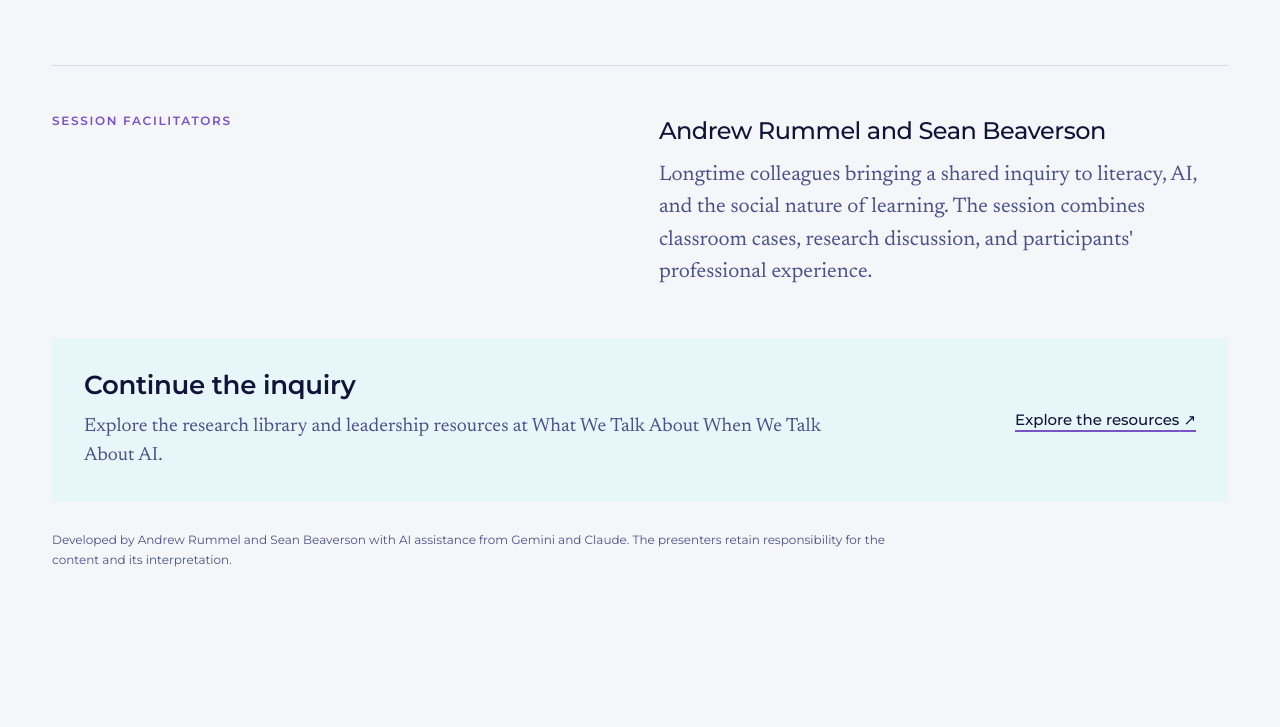
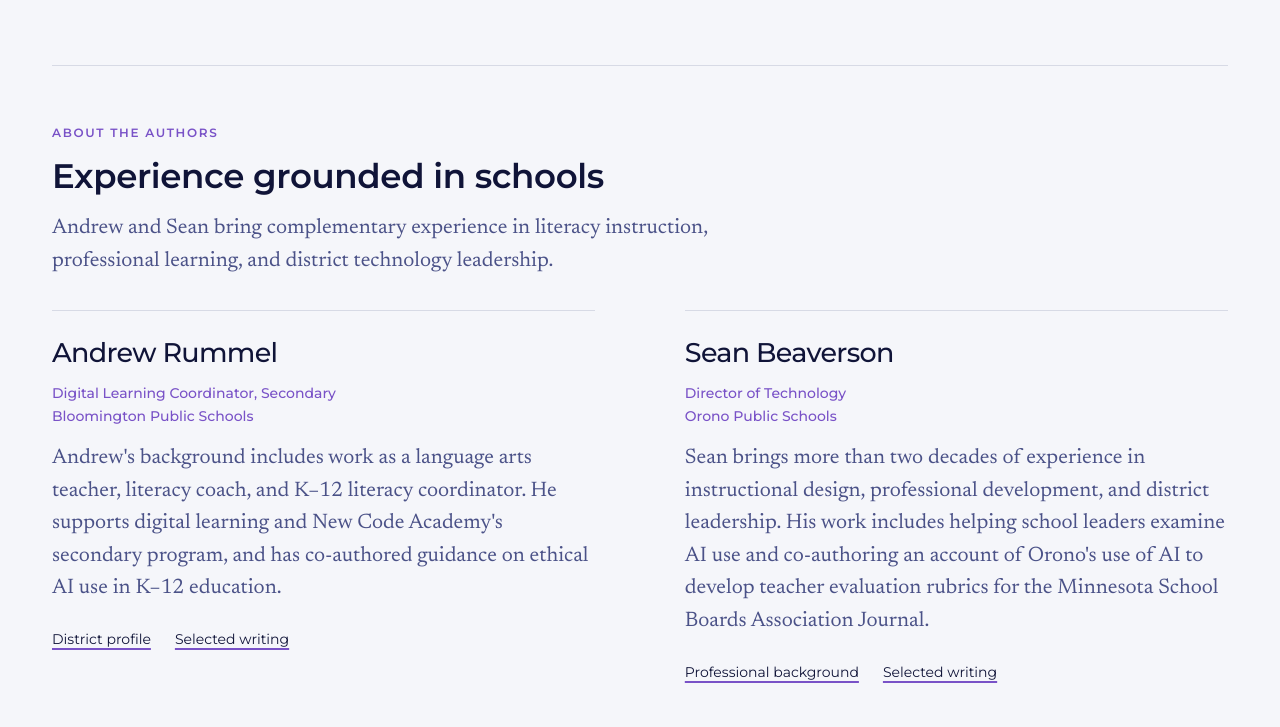
Before and after one commit to inquiredu/lirn-literacy-ai, a website with bundled scripts: page index.html in a window 1280 px wide. Shown: the part 1753-2480 px from the top of the page. Before the commit the page ends 2360 px from the top, so only its background shows below. Built offline with nearby package versions, Linux system fonts and the light colour scheme.

Commit message:
Add sourced professional biographies for session authors

```diff
--- a/deck.js
+++ b/deck.js
@@ -57,10 +57,30 @@ export default {
       close: "The aim is a considered next step, grounded in what students need to learn."
     },
     us: {
-      heading: "Session facilitators",
-      body: [
-        "{by}",
-        "Longtime colleagues bringing a shared inquiry to literacy, AI, and the social nature of learning. The session combines classroom cases, research discussion, and participants' professional experience."
+      label: "About the authors",
+      heading: "Experience grounded in schools",
+      intro: "Andrew and Sean bring complementary experience in literacy instruction, professional learning, and district technology leadership.",
+      people: [
+        {
+          name: "Andrew Rummel",
+          role: "Digital Learning Coordinator, Secondary",
+          organization: "Bloomington Public Schools",
+          bio: "Andrew's background includes work as a language arts teacher, literacy coach, and K–12 literacy coordinator. He supports digital learning and New Code Academy's secondary program, and has co-authored guidance on ethical AI use in K–12 education.",
+          links: [
+            { label: "District profile", url: "https://www.newcodeacademy.org/about/staff?combine=&field_school_level_target_id=All&page=1" },
+            { label: "Selected writing", url: "https://www.eschoolnews.com/digital-learning/2024/04/02/crafting-ethical-ai-landscapes-in-k-12-education/" }
+          ]
+        },
+        {
+          name: "Sean Beaverson",
+          role: "Director of Technology",
+          organization: "Orono Public Schools",
+          bio: "Sean brings more than two decades of experience in instructional design, professional development, and district leadership. His work includes helping school leaders examine AI use and co-authoring an account of Orono's use of AI to develop teacher evaluation rubrics for the Minnesota School Boards Association Journal.",
+          links: [
+            { label: "Professional background", url: "https://www.mnasa.org/edtalks" },
+            { label: "Selected writing", url: "https://search.mnmsba.org/api/download/file-1756959159342-download-AI-Harnessing-Trust-Technology-September-October-2025.pdf" }
+          ]
+        }
       ]
     },
     resources: {
--- a/index.css
+++ b/index.css
@@ -39,8 +39,15 @@ h2 { font: 500 34px/1.2 var(--font-sans); letter-spacing: -.03em; }
 .asks li:first-child, .takeaways li:first-child { padding-top: 0; border-top: 0; }
 .asks li::before, .takeaways li::before { content: counter(item, decimal-leading-zero); font: 400 13px/1.8 var(--font-mono); color: var(--fg-accent); }
 .close { margin: var(--space-4) 0 0; padding-top: var(--space-4); border-top: 1px solid var(--border-hairline); font: 400 19px/1.5 var(--font-serif); color: var(--fg-2); }
-.facilitators { display: grid; grid-template-columns: minmax(0, 1fr) minmax(0, 1.1fr); gap: clamp(2rem, 7vw, 7rem); padding: 48px 0; border-top: 1px solid var(--border-hairline); }
-.facilitator-names { margin: 0 0 var(--space-3); font: 500 24px/1.4 var(--font-sans); letter-spacing: -.02em; }
+.facilitators { padding: 60px 0; border-top: 1px solid var(--border-hairline); }
+.author-intro { display: grid; gap: var(--space-4); max-width: 46rem; margin-bottom: var(--space-6); }
+.authors { display: grid; grid-template-columns: 1fr 1fr; gap: clamp(2rem, 7vw, 7rem); }
+.author { border-top: 1px solid var(--border-hairline); padding-top: var(--space-5); }
+.author h3 { font: 500 27px/1.3 var(--font-sans); letter-spacing: -.025em; }
+.author-role { margin: var(--space-3) 0 var(--space-4); font: 500 14px/1.6 var(--font-sans); color: var(--fg-accent); }
+.author-bio { margin: 0; font: 400 21px/1.55 var(--font-serif); color: var(--fg-2); }
+.author-links { display: flex; flex-wrap: wrap; gap: var(--space-2) var(--space-5); margin-top: var(--space-3); }
+.author-links a { display: inline-flex; align-items: center; min-height: 44px; font: var(--type-small); color: var(--fg-1); text-underline-offset: .3em; }
 .resources { display: flex; justify-content: space-between; align-items: center; gap: var(--space-6); background: var(--surface-water-soft); padding: var(--space-6); }
 .resources h2 { font-size: 26px; }
 .resources p { margin: var(--space-3) 0 0; max-width: 40em; font: 400 19px/1.5 var(--font-serif); color: var(--fg-2); }
@@ -55,6 +62,7 @@ h2 { font: 500 34px/1.2 var(--font-sans); letter-spacing: -.03em; }
   .lead { max-width: 40ch; }
   .agenda { padding: var(--space-5); }
   .agenda a { padding: 16px 0; }
+  .authors { grid-template-columns: 1fr; }
   .questions, .aim, .facilitators { grid-template-columns: 1fr; gap: 32px; padding: 44px 0; }
   .resources { align-items: start; flex-direction: column; gap: var(--space-4); }
 }
--- a/present/landing.js
+++ b/present/landing.js
@@ -49,9 +49,19 @@ const aim = land.aim && h("section", { class: "aim", "aria-labelledby": "a-head"
     h("p", { class: "intro" }, words(land.aim.intro))),
   h("div", {}, list(land.aim.items, "takeaways"), h("p", { class: "close" }, words(land.aim.close))));
 
+const authorProfile = (author) => h("article", { class: "author" },
+  h("h3", {}, words(author.name)),
+  h("p", { class: "author-role" }, words(author.role), h("br"), words(author.organization)),
+  h("p", { class: "author-bio" }, words(author.bio)),
+  h("div", { class: "author-links" }, author.links.map((link) =>
+    h("a", { href: link.url, "aria-label": author.name + ": " + link.label }, words(link.label)))));
+
 const us = land.us && h("section", { class: "facilitators", "aria-labelledby": "u-head" },
-  h("h2", { id: "u-head", class: "eyebrow" }, words(land.us.heading)),
-  h("div", {}, land.us.body.map((p, i) => h("p", { class: i ? "intro" : "facilitator-names" }, words(p)))));
+  h("div", { class: "author-intro" },
+    h("p", { class: "eyebrow" }, words(land.us.label)),
+    h("h2", { id: "u-head" }, words(land.us.heading)),
+    h("p", { class: "intro" }, words(land.us.intro))),
+  h("div", { class: "authors" }, land.us.people.map(authorProfile)));
 
 const resources = land.resources && h("section", { class: "resources", "aria-labelledby": "r-head" },
   h("div", {}, h("h2", { id: "r-head" }, words(land.resources.heading)), h("p", {}, words(land.resources.body))),
```
Also changed, not shown: HANDOFF.md (+1 -1 lines), docs/DECISIONS.md (+2 -0 lines).
